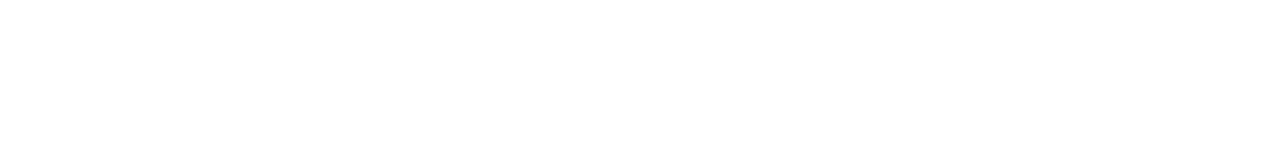
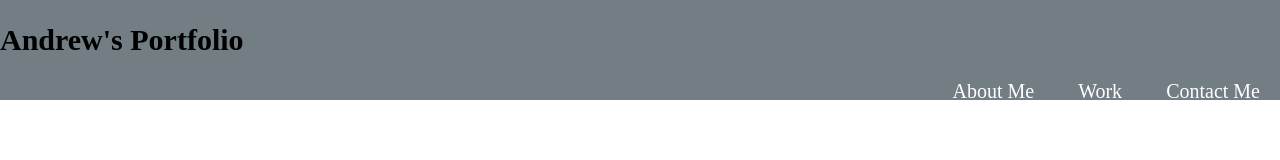
Before and after one commit to amassey42/portfolio, a plain HTML site: page index.html in a window 1280 px wide. Drawn offline with Linux system fonts and the light colour scheme.

Commit message:
header started for portfolio

```diff
--- a/assets/css/style.css
+++ b/assets/css/style.css
@@ -1,8 +1,26 @@
-body{
-
+*{
+    padding: 0;
+    margin:0;
+    box-sizing: border-box;
 }
 
+header{
+    height:100px;
+    width:100%;
+    line-height: 40x;
+    background-color: #737d84;
+}
+a{
+    color: white;
+    text-decoration: none;
+}
 
+li {
+    display: inline;
+    padding: 0px 20px;
+    text-decoration: none;
+    font-size: 20px;
+}
 /* Utility classes */
 .text-center{
     text-align: center;
--- a/index.html
+++ b/index.html
@@ -10,6 +10,40 @@
     <!--Added link to stylesheet-->
 </head>
 <body>
-
+    <!--Header-->
+    <header>
+        <nav class="text-left">
+            <ul>
+                <li>
+                    <h1>Andrew's Portfolio</h1>
+                    <!---->
+                </li>
+            </ul>
+            <nav class="text-right">
+                <ul>
+                    <li><a href="#">About Me</a></li>
+                    <li><a href="#">Work</a></li>
+                    <li><a href="#">Contact Me</a></li>
+                    <!--links to various positions on the website.-->
+                </ul>
+            </nav>
+        </nav>
+    </header>
+    <!--Main-->
+    <!--footer-->
 </body>
 </html>
+
+<!--GIVEN I need to sample a potential employee's previous work
+TODO:WHEN I load their portfolio
+THEN I am presented with the developer's name, a recent photo or avatar, and links to sections about them, their work, and how to contact them
+TODO:WHEN I click one of the links in the navigation
+THEN the UI scrolls to the corresponding section
+TODO:WHEN I click on the link to the section about their work
+THEN the UI scrolls to a section with titled images of the developer's applications
+TODO:WHEN I am presented with the developer's first application
+THEN that application's image should be larger in size than the others
+TODO:WHEN I click on the images of the applications
+THEN I am taken to that deployed application
+TODO:WHEN I resize the page or view the site on various screens and devices
+THEN I am presented with a responsive layout that adapts to my viewport-->
```
